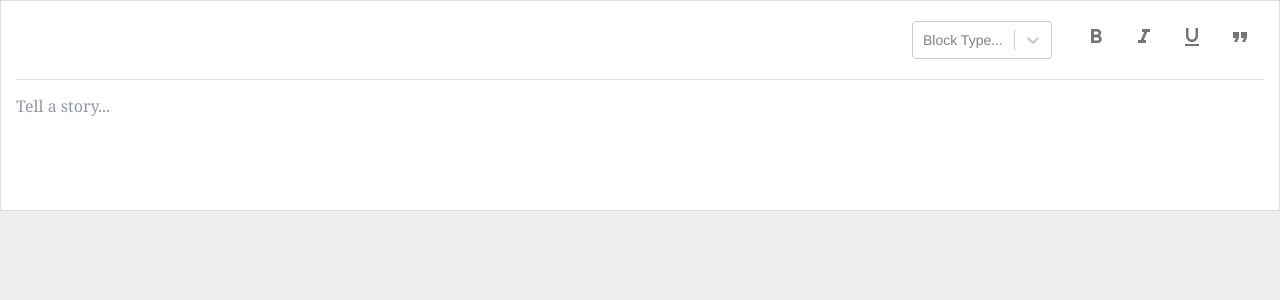
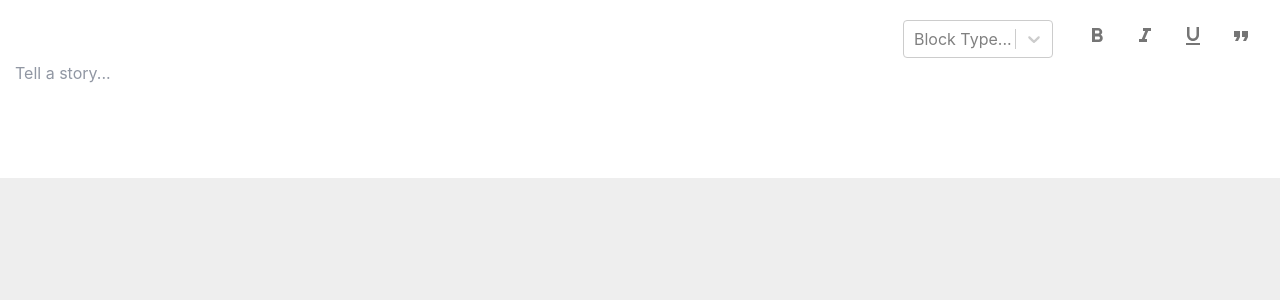
Before and after one commit to mytee306/draft-js-demo, a React (Create React App) app: page / in a window 1280 px wide. Shown: the top 300 px of the page. Built offline with nearby package versions, Linux system fonts and the light colour scheme.

Commit message:
feat(RichTextEditor): simplifies stylesheet

```diff
--- /dev/null
+++ b/src/RichTextEditor.backup.css
@@ -0,0 +1,63 @@
+.RichEditor-root {
+  background: #fff;
+  border: 1px solid #ddd;
+  font-family: 'Georgia', serif;
+  font-size: 14px;
+  padding: 15px;
+}
+
+.RichEditor-editor {
+  border-top: 1px solid #ddd;
+  cursor: text;
+  font-size: 16px;
+  margin-top: 10px;
+}
+
+.RichEditor-editor .public-DraftEditorPlaceholder-root,
+.RichEditor-editor .public-DraftEditor-content {
+  margin: 0 -15px -15px;
+  padding: 15px;
+}
+
+.RichEditor-editor .public-DraftEditor-content {
+  min-height: 100px;
+}
+
+.RichEditor-hidePlaceholder .public-DraftEditorPlaceholder-root {
+  display: none;
+}
+
+.RichEditor-editor .RichEditor-blockquote {
+  border-left: 5px solid #eee;
+  color: #666;
+  font-family: 'Hoefler Text', 'Georgia', serif;
+  font-style: italic;
+  margin: 16px 0;
+  padding: 10px 20px;
+}
+
+.RichEditor-editor .public-DraftStyleDefault-pre {
+  background-color: rgba(0, 0, 0, 0.05);
+  font-family: 'Inconsolata', 'Menlo', 'Consolas', monospace;
+  font-size: 16px;
+  padding: 20px;
+}
+
+.RichEditor-controls {
+  font-family: 'Helvetica', sans-serif;
+  font-size: 14px;
+  margin-bottom: 5px;
+  user-select: none;
+}
+
+.RichEditor-styleButton {
+  color: #999;
+  cursor: pointer;
+  margin-right: 16px;
+  padding: 2px 0;
+  display: inline-block;
+}
+
+.RichEditor-activeButton {
+  color: #5890ff;
+}
--- a/src/RichTextEditor.css
+++ b/src/RichTextEditor.css
@@ -1,21 +1,5 @@
 .RichEditor-root {
-  background: #fff;
-  border: 1px solid #ddd;
-  font-family: 'Georgia', serif;
-  font-size: 14px;
-  padding: 15px;
-}
-
-.RichEditor-editor {
-  border-top: 1px solid #ddd;
-  cursor: text;
-  font-size: 16px;
-  margin-top: 10px;
-}
-
-.RichEditor-editor .public-DraftEditorPlaceholder-root,
-.RichEditor-editor .public-DraftEditor-content {
-  margin: 0 -15px -15px;
+  background: white;
   padding: 15px;
 }
 
@@ -23,41 +7,18 @@
   min-height: 100px;
 }
 
-.RichEditor-hidePlaceholder .public-DraftEditorPlaceholder-root {
-  display: none;
-}
-
 .RichEditor-editor .RichEditor-blockquote {
   border-left: 5px solid #eee;
-  color: #666;
-  font-family: 'Hoefler Text', 'Georgia', serif;
+  color: grey;
+  font-family: 'Montserrat', 'Georgia', serif;
   font-style: italic;
-  margin: 16px 0;
+  margin: 15px 0;
   padding: 10px 20px;
 }
 
 .RichEditor-editor .public-DraftStyleDefault-pre {
   background-color: rgba(0, 0, 0, 0.05);
   font-family: 'Inconsolata', 'Menlo', 'Consolas', monospace;
-  font-size: 16px;
-  padding: 20px;
+  font-size: 1.2em;
+  padding: 10px 20px;
 }
-
-.RichEditor-controls {
-  font-family: 'Helvetica', sans-serif;
-  font-size: 14px;
-  margin-bottom: 5px;
-  user-select: none;
-}
-
-.RichEditor-styleButton {
-  color: #999;
-  cursor: pointer;
-  margin-right: 16px;
-  padding: 2px 0;
-  display: inline-block;
-}
-
-.RichEditor-activeButton {
-  color: #5890ff;
-}
--- a/src/RichTextEditor.tsx
+++ b/src/RichTextEditor.tsx
@@ -110,7 +110,7 @@ const BlockStyleControls: SFC<BlockStyleControlsProps> = ({
   const activeType = findActive(blockTypes);
 
   return (
-    <div className="RichEditor-controls" style={{ minWidth: 140, zIndex: 2 }}>
+    <div style={{ minWidth: 150, zIndex: 2 }}>
       <Select
         placeholder="Block Type..."
         options={blockValues}
@@ -153,7 +153,7 @@ const InlineStyleControls: SFC<InlineStyleControlsProps> = ({
   const currentStyle = editorState.getCurrentInlineStyle();
 
   return (
-    <div className="RichEditor-controls">
+    <div>
       {INLINE_STYLES.map(({ icon, ...type }) => {
         const { label, style } = type;
         const active = currentStyle.has(style);
```
